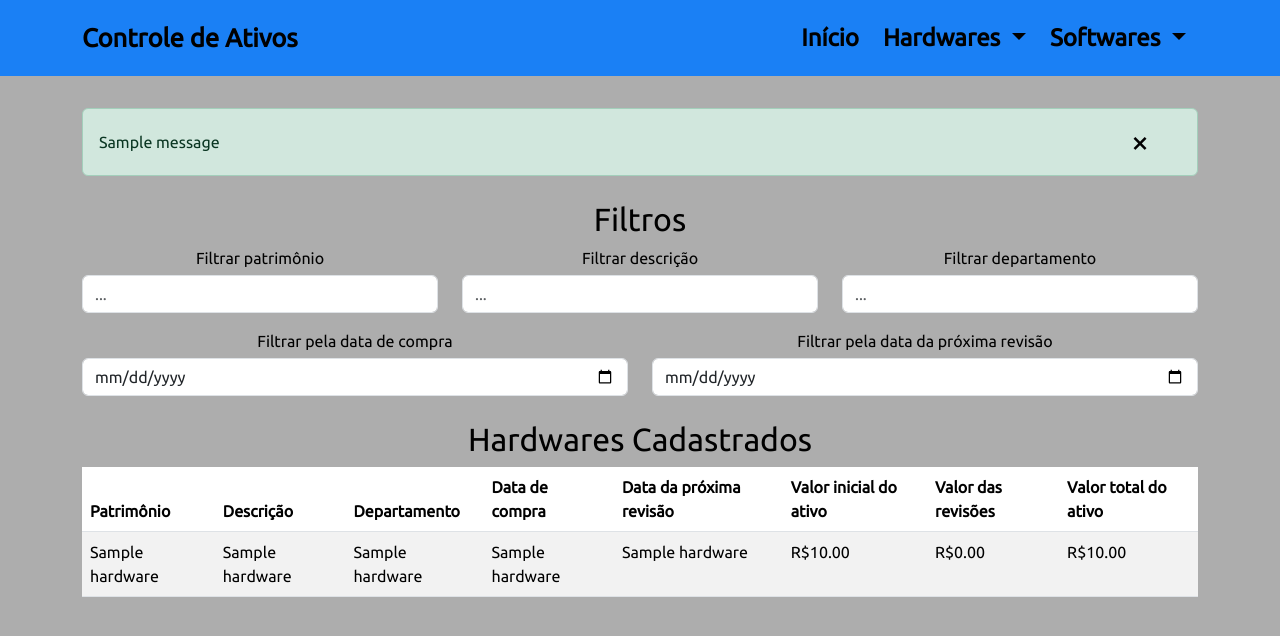
After one commit to FelipeDH9/crud-pi, a Flask app: template templates/all_hardwares.html in a window 1280 px wide. The commit adds this page. Shown: the top 636 px of the page. Run offline with Flask 3, Linux system fonts and the light colour scheme; the template is opened without the code that fills it: most values are stand-ins (such as "Sample title", 1, 10 or a date in 2020); one stand-in notice (Sample message) is shown; some libraries are stand-ins or nearby versions.

Commit message:
implementação dos filtros de busca dos hardwares

```diff
--- a/app.py
+++ b/app.py
@@ -36,18 +36,24 @@ def number_length(number, n):
     else:
         return True
 
+def money_format(value):
+    return f"R${value:,.2f}"
+
+
+app.jinja_env.filters["money_format"] = money_format
 
 DEPARTMENTS_LIST = [
     "Atendimento ao Cliente",
     "Contabilidade",
     "Finanças",
     "Marketing",
+    "Obsoleto",
     "Relações Empresariais",
     "Recursos Humanos",
     "Reserva",
     "Sala de Reuniões",
     "TI",
-    "Vendas",
+    "Vendas"
 ]
 
 REVISOES_HARDWARE = [
@@ -255,5 +261,61 @@ def add_software():
         return render_template("add_software.html", hardwares=hardwares)
 
 
+@app.route("/all_hardwares", methods=["POST","GET"])
+def all_hardwares():
+    if request.method == "POST":
+        pass
+
+    else: #GET
+        # consultar todos os hardwares
+        connection = conectarBD("localhost", "root", "root", "empresa")
+        cursor = connection.cursor()
+
+        cursor.execute("SELECT * FROM hardwares ORDER BY patrimonio")
+        results = cursor.fetchall()
+
+        cursor.close()
+        connection.close()
+
+        # converter a lista de tuplas em uma lista de listas
+        all_hardwares = list(map(list, results))
+
+
+        # consultar todas as revisões dos hardwares
+        connection = conectarBD("localhost", "root", "root", "empresa")
+        cursor = connection.cursor()
+
+        cursor.execute("SELECT hardwares_id, SUM(valor) FROM revisoes_hardware GROUP BY hardwares_id")
+        sum_revisoes = cursor.fetchall()
+        cursor.close()
+        connection.close()
+
+
+        for hardware in all_hardwares:
+            hardware[5] = float(hardware[5])
+        # INSERIR NA LISTA DE LISTAS DOS HARDWARES O CUSTO TOTAL DE REVISÕES DELE
+        for hardware in all_hardwares:
+            for sum_rev in sum_revisoes:
+                if int(sum_rev[0]) == int(hardware[0]):
+                    hardware.append(float(sum_rev[1]))
+
+        return render_template("all_hardwares.html", all_hardwares=all_hardwares, sum_revisoes=sum_revisoes)
+
+
+@app.route("/all_softwares", methods=["POST","GET"])
+def all_softwares():
+    if request.method == "POST":
+        pass
+
+    else: #GET
+        connection = conectarBD("localhost", "root", "root", "empresa")
+        cursor = connection.cursor()
+
+        cursor.execute("SELECT * FROM softwares")
+        all_softwares = cursor.fetchall()
+        cursor.close()
+        connection.close()
+        return render_template("all_softwares.html", all_softwares=all_softwares)
+
 if __name__ =='__main__':
     app.run()
--- a/static/main.js
+++ b/static/main.js
@@ -1,3 +1,116 @@
 // iniciar tooltips
 const tooltipTriggerList = document.querySelectorAll('[data-bs-toggle="tooltip"]')
 const tooltipList = [...tooltipTriggerList].map(tooltipTriggerEl => new bootstrap.Tooltip(tooltipTriggerEl))
+
+
+
+// filter by patrimony
+function filterByPatrimony() {
+    var input, filter, table, tr, td, i, txtValue;
+    input = document.getElementById("patrimony_search");
+    filter = input.value.toUpperCase();
+    table = document.getElementById("hardwares");
+    tr = table.getElementsByTagName("tr");
+
+    // Loop through all table rows, and hide those who don't match the search query
+    for (i = 0; i < tr.length; i++) {
+      td = tr[i].getElementsByTagName("td")[0];
+      if (td) {
+        txtValue = td.textContent || td.innerText;
+        if (txtValue.toUpperCase().indexOf(filter) > -1) {
+          tr[i].style.display = "";
+        } else {
+          tr[i].style.display = "none";
+        }
+      }
+    }
+}
+
+
+// filter by description
+function filterByDescription() {
+    var input, filter, table, tr, td, i, txtValue;
+    input = document.getElementById("description_search");
+    filter = input.value.toUpperCase();
+    table = document.getElementById("hardwares");
+    tr = table.getElementsByTagName("tr");
+
+    // Loop through all table rows, and hide those who don't match the search query
+    for (i = 0; i < tr.length; i++) {
+      td = tr[i].getElementsByTagName("td")[1];
+      if (td) {
+        txtValue = td.textContent || td.innerText;
+        if (txtValue.toUpperCase().indexOf(filter) > -1) {
+          tr[i].style.display = "";
+        } else {
+          tr[i].style.display = "none";
+        }
+      }
+    }
+}
+
+// filter by department
+function filterByDepartment() {
+    var input, filter, table, tr, td, i, txtValue;
+    input = document.getElementById("department_search");
+    filter = input.value.toUpperCase();
+    table = document.getElementById("hardwares");
+    tr = table.getElementsByTagName("tr");
+
+    // Loop through all table rows, and hide those who don't match the search query
+    for (i = 0; i < tr.length; i++) {
+        td = tr[i].getElementsByTagName("td")[2];
+        if (td) {
+        txtValue = td.textContent || td.innerText;
+        if (txtValue.toUpperCase().indexOf(filter) > -1) {
+            tr[i].style.display = "";
+        } else {
+            tr[i].style.display = "none";
+        }
+        }
+    }
+}
+
+// filter by buy data
+function filterBuyData() {
+    var input, filter, table, tr, td, i, txtValue;
+    input = document.getElementById("buy_search");
+    filter = input.value.toUpperCase();
+    table = document.getElementById("hardwares");
+    tr = table.getElementsByTagName("tr");
+
+    // Loop through all table rows, and hide those who don't match the search query
+    for (i = 0; i < tr.length; i++) {
+      td = tr[i].getElementsByTagName("td")[3];
+      if (td) {
+        txtValue = td.textContent || td.innerText;
+        if (txtValue.toUpperCase().indexOf(filter) > -1) {
+          tr[i].style.display = "";
+        } else {
+          tr[i].style.display = "none";
+        }
+      }
+    }
+}
+
+// filter by rev data
+function filterRevData() {
+    var input, filter, table, tr, td, i, txtValue;
+    input = document.getElementById("rev_search");
+    filter = input.value.toUpperCase();
+    table = document.getElementById("hardwares");
+    tr = table.getElementsByTagName("tr");
+
+    // Loop through all table rows, and hide those who don't match the search query
+    for (i = 0; i < tr.length; i++) {
+      td = tr[i].getElementsByTagName("td")[4];
+      if (td) {
+        txtValue = td.textContent || td.innerText;
+        if (txtValue.toUpperCase().indexOf(filter) > -1) {
+          tr[i].style.display = "";
+        } else {
+          tr[i].style.display = "none";
+        }
+      }
+    }
+}
--- /dev/null
+++ b/templates/all_hardwares.html
@@ -0,0 +1,111 @@
+{% extends "layout.html" %}
+
+{% block title%}{% endblock%}
+{% block main %}
+{% for category, message in get_flashed_messages(with_categories=true) %}
+
+<div
+  class="alert alert-{{ category }} alert-dismissible fade show"
+  role="alert"
+>
+  {{ message }}
+  <button type="button" class="close" data-dismiss="alert" aria-label="Close">
+    <span aria-hidden="true">&times;</span>
+  </button>
+</div>
+
+{% endfor %}
+
+<h2 class="text-center">Filtros</h2>
+
+
+{% if not all_hardwares %}
+
+<a class="text-center" href="/add_hardware"><h2>Cadastre seus hardwares</h2></a>
+{% else %}
+
+<!-- INPUTS DE FILTRAGEM -->
+<div class="row">
+  <div class="col">
+    <label for="patrimony_search">Filtrar patrimônio</label>
+    <input class="form-control" type="number" id="patrimony_search" onkeyup="filterByPatrimony()" placeholder="..." min="0" max="999999" step="1">
+  </div>
+
+  <div class="col">
+    <label for="description_search">Filtrar descrição</label>
+    <input class="form-control" type="text" id="description_search" onkeyup="filterByDescription()" placeholder="...">
+  </div>
+
+  <div class="col">
+    <label for="department_search">Filtrar departamento</label>
+    <input class="form-control" type="text" id="department_search" onkeyup="filterByDepartment()" placeholder="...">
+  </div>
+
+</div>
+
+<div class="row">
+  <div class="col">
+    <label for="buy_search">Filtrar pela data de compra</label>
+    <input class="form-control" type="date" id="buy_search" onkeyup="filterBuyData()">
+  </div>
+
+  <div class="col">
+    <label for="buy_search">Filtrar pela data da próxima revisão</label>
+    <input class="form-control" type="date" id="rev_search" onkeyup="filterRevData()">
+  </div>
+
+</div>
+
+
+<h2 class="text-center">Hardwares Cadastrados</h2>
+
+
+<table class="table table-striped" id='hardwares'>
+  <thead>
+    <tr>
+      <th scope="col">Patrimônio</th>
+      <th scope="col">Descrição</th>
+      <th scope="col">Departamento</th>
+      <th scope="col">Data de compra</th>
+      <th scope="col">Data da próxima revisão</th>
+      <th scope="col">Valor inicial do ativo</th>
+      <th scope="col">Valor das revisões</th>
+      <th scope="col">Valor total do ativo</th>
+    </tr>
+  </thead>
+
+  <tbody>
+    {% for hardware in all_hardwares %}
+
+      <tr>
+        <td scope="row">{{ hardware[1] }}</td>
+        <td>{{  hardware[2]  }}</td>
+        <td>{{  hardware[6]  }}</td>
+        <td>{{  hardware[3]  }}</td>
+        <td>{{  hardware[4]  }}</td>
+        <td>{{  hardware[5] | money_format }}</td>
+
+        {% if hardware[7] %}
+        <td>{{  ( hardware[7]) | money_format  }}</td>
+        {% else %}
+        <td>{{  0 | money_format  }}</td>
+        {% endif %}
+
+        {% if hardware[7] %}
+        <td>{{  (hardware[5] + hardware[7]) | money_format  }}</td>
+        {% else %}
+        <td>{{  hardware[5] | money_format  }}</td>
+        {% endif %}
+
+
+      </tr>
+    {% endfor %}
+
+  </tbody>
+</table>
+{% endif %}
+
+
+
+
+{% endblock %}
--- a/templates/layout.html
+++ b/templates/layout.html
@@ -32,13 +32,26 @@
                                 <a class="nav-link" href="/">Início</a>
                             </li>
 
-                            <li class="nav-item">
-                                <a class="nav-link" href="/add_hardware">Adicionar Hardware</a>
+                            <li class="nav-item dropdown">
+                                <a class="nav-link dropdown-toggle" href="/" role="button" data-bs-toggle="dropdown" aria-expanded="false">
+                                    Hardwares
+                                </a>
+                                <ul class="dropdown-menu">
+                                    <a class="dropdown-item" href="/add_hardware">Adicionar</a>
+                                    <a class="dropdown-item" href="/all_hardwares">Ver todos</a>
+                                </ul>
                             </li>
 
-                            <li class="nav-item">
-                                <a class="nav-link" href="/add_software">Adicionar Software</a>
+                            <li class="nav-item dropdown">
+                                <a class="nav-link dropdown-toggle" href="/" role="button" data-bs-toggle="dropdown" aria-expanded="false">
+                                    Softwares
+                                </a>
+                                <ul class="dropdown-menu">
+                                    <a class="dropdown-item" href="/add_software">Adicionar</a>
+                                    <a class="dropdown-item" href="/all_softwares">Ver todos</a>
+                                </ul>
                             </li>
+
 
                         </ul>
                     </div>
```
Also changed, not shown: init_db.py (+33 -46 lines), templates/all_softwares.html (added, +78 -0 lines).
